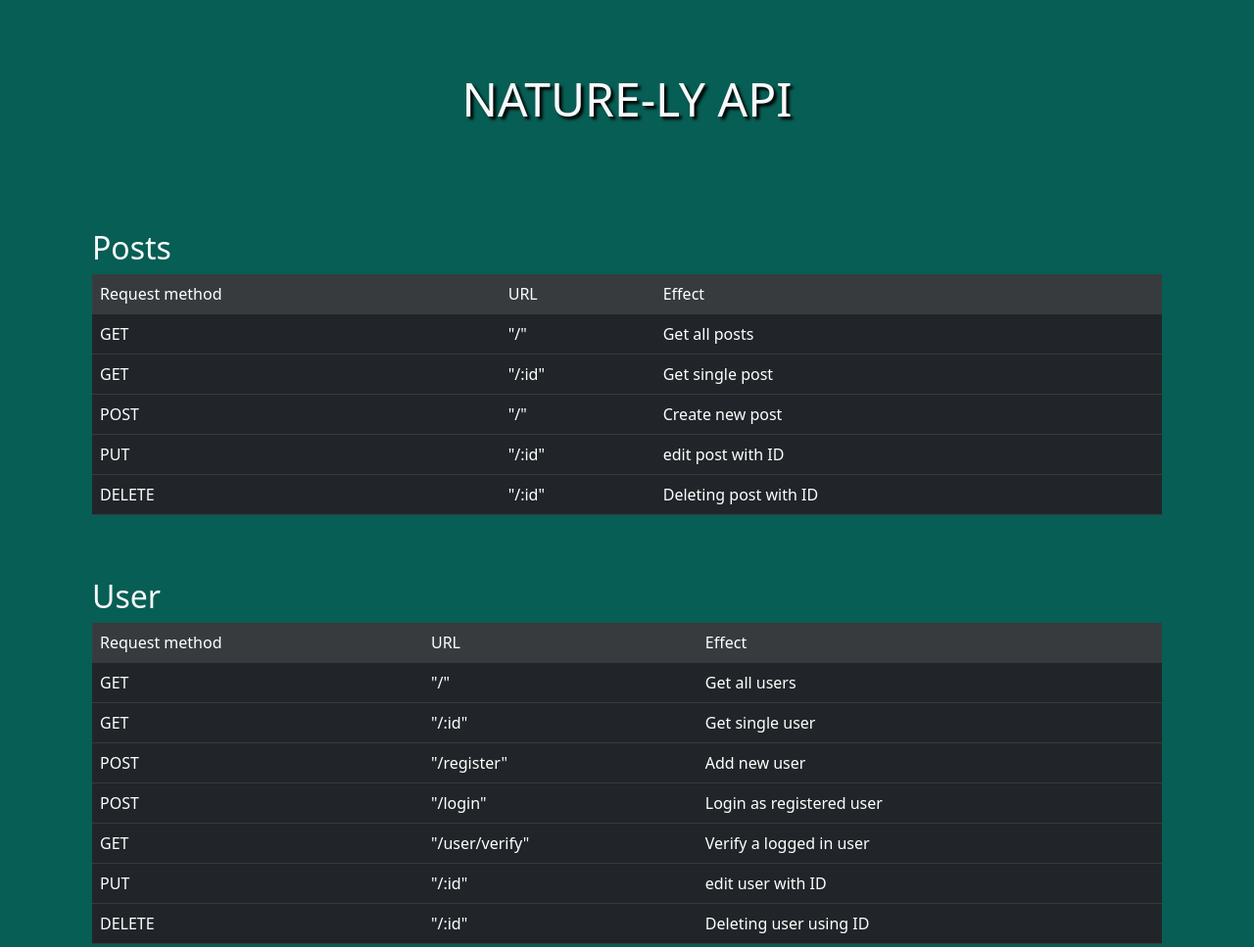
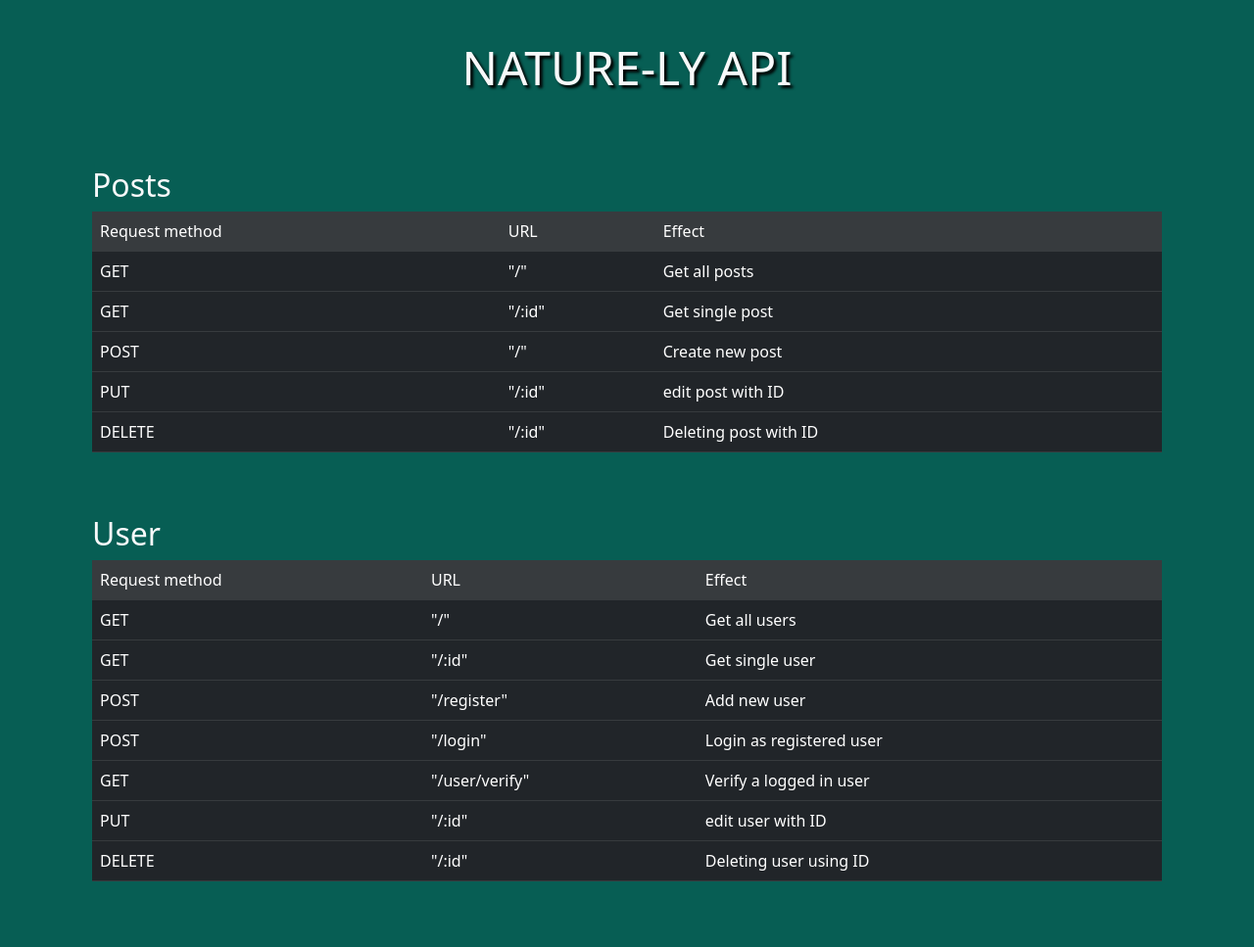
Before and after one commit to RicardoRonan/Capstone-API, a website: page public/index.html in a window 1280 px wide. Shown: the whole page at 98% size. After the commit the page ends 940 px from the top, so only its background shows below. Drawn offline with nearby package versions, Linux system fonts and the light colour scheme.

Commit message:
added to live

```diff
--- a/package.json
+++ b/package.json
@@ -4,7 +4,8 @@
   "description": "",
   "main": "index.js",
   "scripts": {
-    "test": "echo \"Error: no test specified\" && exit 1"
+    "test": "echo \"Error: no test specified\" && exit 1",
+    "start": "node index.js"
   },
   "keywords": [],
   "author": "",
--- a/public/index.html
+++ b/public/index.html
@@ -21,7 +21,7 @@
     </video> -->
 
 
-        <div class="title-container d-flex justify-content-center m-5 p-4">
+        <div class="title-container d-flex justify-content-center m-4 p-3">
           <h1 class="mx-auto text-light" id="title">NATURE-LY API</h1>
                </div>
           <div class="container p-4">
```
Also changed, not shown: 1 other file.
